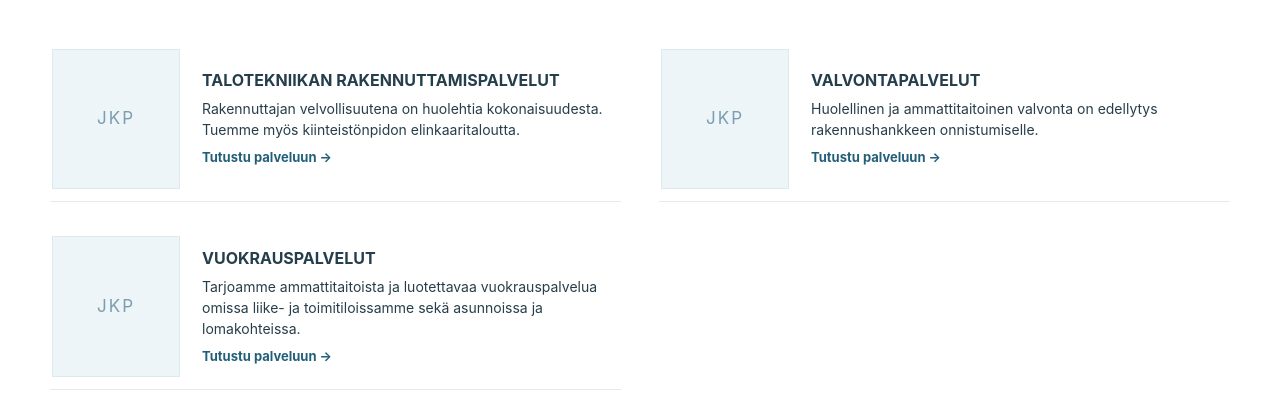
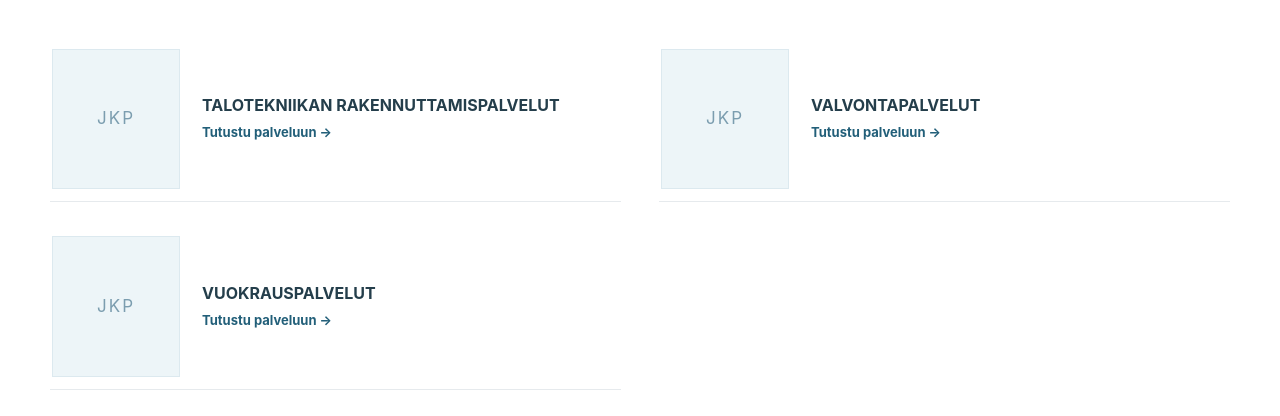
Before and after one commit to Jambovisuaalit/jkp-group-vercel-production, a Next.js app: page / in a window 1280 px wide. Shown: the part 782-1198 px from the top of the page. Built offline with nearby package versions, Linux system fonts and the light colour scheme; no server answers; the database is empty.

Commit message:
fix(client): remove crossed-out service tile paragraphs from customer PDF slide 8

```diff
--- a/components/HomeSections.tsx
+++ b/components/HomeSections.tsx
@@ -5,9 +5,9 @@ export function HomeSections({ content, locale = "fi" }: { content: SiteContent;
   const en = locale === "en";
   const prefix = en ? "/en" : "";
   const tiles = [
-    { slug: "talotekniikka", title: en ? "Building services project management" : "Talotekniikan rakennuttamispalvelut", description: en ? "Expert support for building services across the project lifecycle." : "Rakennuttajan velvollisuutena on huolehtia kokonaisuudesta. Tuemme myös kiinteistönpidon elinkaaritaloutta." },
-    { slug: "lvia-valvonta", title: en ? "Supervision services" : "Valvontapalvelut", description: en ? "Professional supervision supports project quality and delivery." : "Huolellinen ja ammattitaitoinen valvonta on edellytys rakennushankkeen onnistumiselle." },
-    { slug: "vuokraus", title: en ? "Property rental" : "Vuokrauspalvelut", description: en ? "JKP Group rents its own premises, apartments and holiday properties." : "Tarjoamme ammattitaitoista ja luotettavaa vuokrauspalvelua omissa liike- ja toimitiloissamme sekä asunnoissa ja lomakohteissa." },
+    { slug: "talotekniikka", title: en ? "Building services project management" : "Talotekniikan rakennuttamispalvelut" },
+    { slug: "lvia-valvonta", title: en ? "Supervision services" : "Valvontapalvelut" },
+    { slug: "vuokraus", title: en ? "Property rental" : "Vuokrauspalvelut" },
   ];
   const gallery = content.media.referenceImages.filter(Boolean);
   return (
@@ -23,7 +23,7 @@ export function HomeSections({ content, locale = "fi" }: { content: SiteContent;
                 ) : (
                   <span className="home-image-placeholder" aria-hidden="true"><span>JKP</span></span>
                 )}
-                <span className="home-service-text"><strong>{tile.title}</strong><span>{tile.description}</span><span className="home-service-cta">{en ? "Explore service" : "Tutustu palveluun"} →</span></span>
+                <span className="home-service-text"><strong>{tile.title}</strong><span className="home-service-cta">{en ? "Explore service" : "Tutustu palveluun"} →</span></span>
               </Link>
             ))}
           </div>
```
